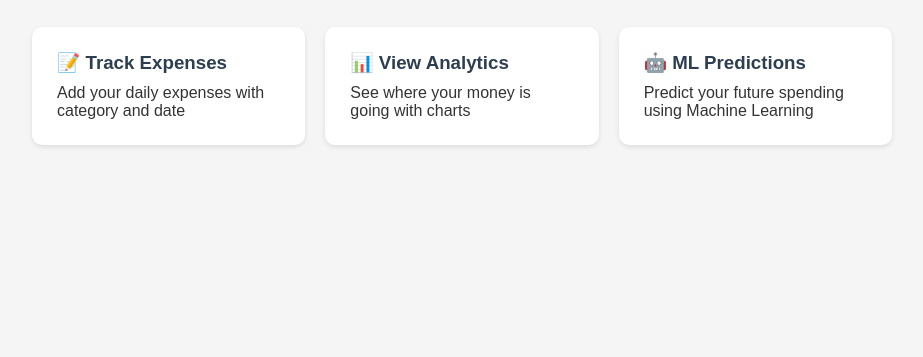
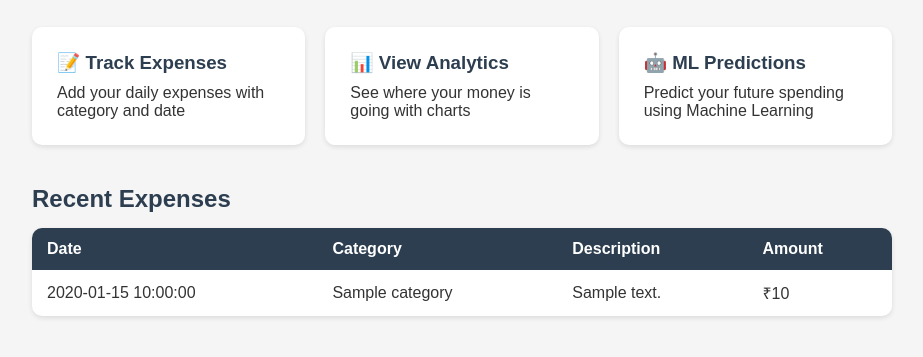
Before and after one commit to tusharyadav869/Smart-Expense-Tracker, a Flask app: template templates/index.html in a window 1280 px wide. Shown: the part 184-541 px from the top of the page, without its empty margins (178-1101 px from the left). Run offline with Flask 3, Linux system fonts and the light colour scheme; the template is opened without the code that fills it: most values are stand-ins (such as "Sample title", 1, 10 or a date in 2020).

Commit message:
Task 2: Added SQLite database and expenses saving feature

```diff
--- a/app.py
+++ b/app.py
@@ -1,13 +1,56 @@
-from flask import Flask, render_template
+from flask import Flask, render_template, request, redirect, url_for
+import sqlite3
 
 app = Flask(__name__)
 
+def get_db_connection():
+    """Connect to the database and return connection"""
+    conn = sqlite3.connect('expenses.db')
+    conn.row_factory = sqlite3.Row
+    return conn
+def init_db():
+    conn = get_db_connection()
+    conn.execute('''
+        CREATE TABLE IF NOT EXISTS expenses(
+            id INTEGER PRIMARY KEY AUTOINCREMENT,
+            amount REAL NOT NULL,
+            category TEXT NOT NULL,
+            description TEXT,
+            date TEXT NOT NULL
+        )
+    ''')
+    conn.commit()
+    conn.close()
+
+init_db()
+
 @app.route('/')
 def home():
-    return render_template('index.html')
+    conn = get_db_connection()
+    expenses = conn.execute(
+        'SELECT * FROM expenses ORDER BY date DESC'
+    ).fetchall()
+    conn.close()
+    return render_template('index.html', expenses=expenses)
 
-@app.route('/add')
+@app.route('/add', methods=['GET', 'POST'])
 def add():
+    if request.method == 'POST':
+        amount = request.form['amount']
+        category = request.form['category']
+        description = request.form['description']
+        date = request.form['date']
+
+        conn = get_db_connection()
+        conn.execute(
+            'INSERT INTO expenses (amount, category, description, date) VALUES (?, ?, ?, ?)',
+            (amount, category, description, date)
+        )
+        conn.commit()
+        conn.close()
+
+        return redirect(url_for('home'))
+
     return render_template('add.html')
 
 @app.route('/about')
--- a/static/style.css
+++ b/static/style.css
@@ -133,3 +133,36 @@ button:hover {
 .about-section li {
     margin-bottom: 5px;
 }
+/* TABLE STYLING */
+table {
+    width: 100%;
+    border-collapse: collapse;
+    margin-top: 15px;
+    background: white;
+    border-radius: 10px;
+    overflow: hidden;
+    box-shadow: 0 2px 5px rgba(0,0,0,0.1);
+}
+
+thead {
+    background-color: #2c3e50;
+    color: white;
+}
+
+th, td {
+    padding: 12px 15px;
+    text-align: left;
+}
+
+tbody tr:nth-child(even) {
+    background-color: #f8f8f8;
+}
+
+tbody tr:hover {
+    background-color: #eee;
+}
+
+h2 {
+    color: #2c3e50;
+    margin-bottom: 10px;
+}
--- a/templates/index.html
+++ b/templates/index.html
@@ -18,4 +18,36 @@
             <p>Predict your future spending using Machine Learning</p>
         </div>
     </div>
+
+    <!-- SHOW ALL EXPENSES -->
+    <h2 style="margin-top: 40px;">Recent Expenses</h2>
+
+    {% if expenses %}
+        <table>
+            <thead>
+                <tr>
+                    <th>Date</th>
+                    <th>Category</th>
+                    <th>Description</th>
+                    <th>Amount</th>
+                </tr>
+            </thead>
+            <tbody>
+                {% for expense in expenses %}
+                <tr>
+                    <td>{{ expense['date'] }}</td>
+                    <td>{{ expense['category'] }}</td>
+                    <td>{{ expense['description'] }}</td>
+                    <td>₹{{ expense['amount'] }}</td>
+                </tr>
+                {% endfor %}
+            </tbody>
+        </table>
+    {% else %}
+        <p style="margin-top: 15px; color: #888;">
+            No expenses yet.
+            <a href="/add">Add your first expense!</a>
+        </p>
+    {% endif %}
+
 {% endblock %}
```
Also changed, not shown: expenses.db (added).
